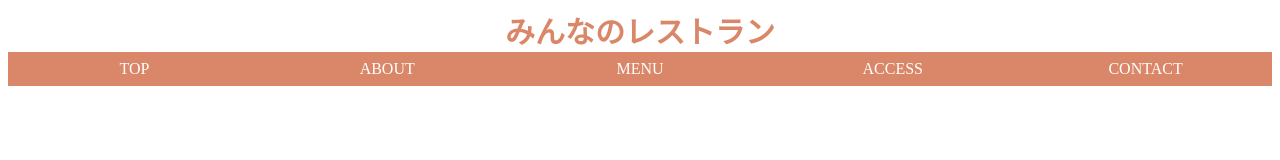
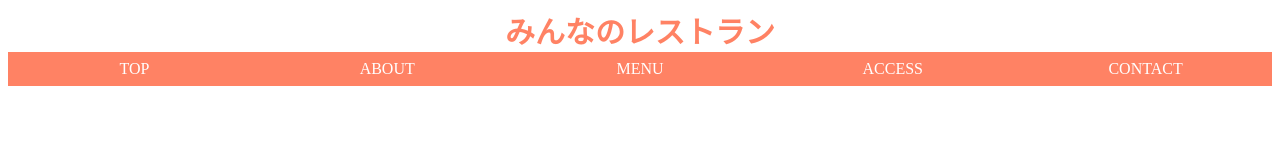
Before and after one commit to sayuri0530/staticSitePractice, a plain HTML site: page index.html in a window 1280 px wide. Drawn offline with Linux system fonts and the light colour scheme.

Commit message:
ヘッダーの色変更
ヘッダーの色を変更しました。

```diff
--- a/style.css
+++ b/style.css
@@ -1,7 +1,7 @@
 .header-logo{
   text-align: center;
   font-size: 30px;
-  color: rgb(218, 134, 104);
+  color: #ff8264;
   font-weight: bold;
 }
 
@@ -10,7 +10,7 @@
   float: left;
   width: 20%;
   padding: 8px 0;
-  background-color: rgb(218, 134, 104);
+  background-color:#ff8264;
   color: white;
   text-align: center;
 }
```
